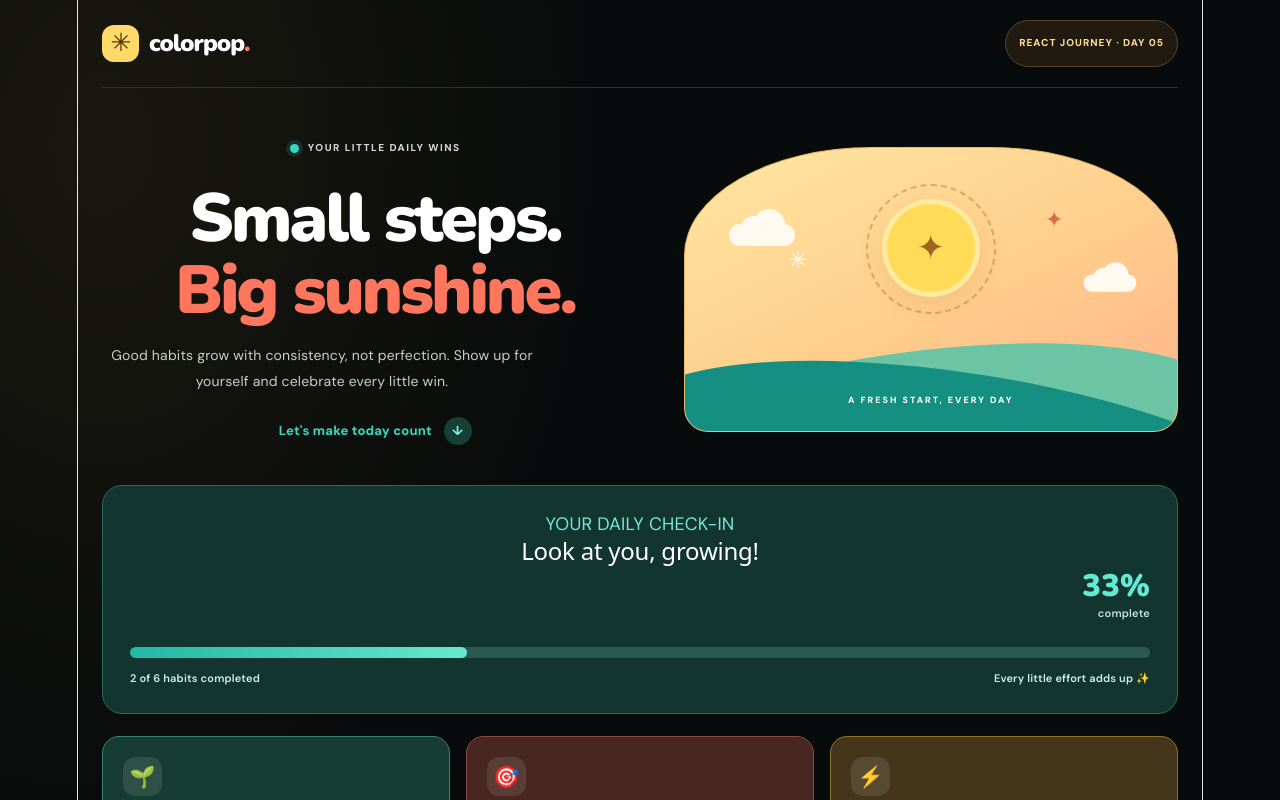
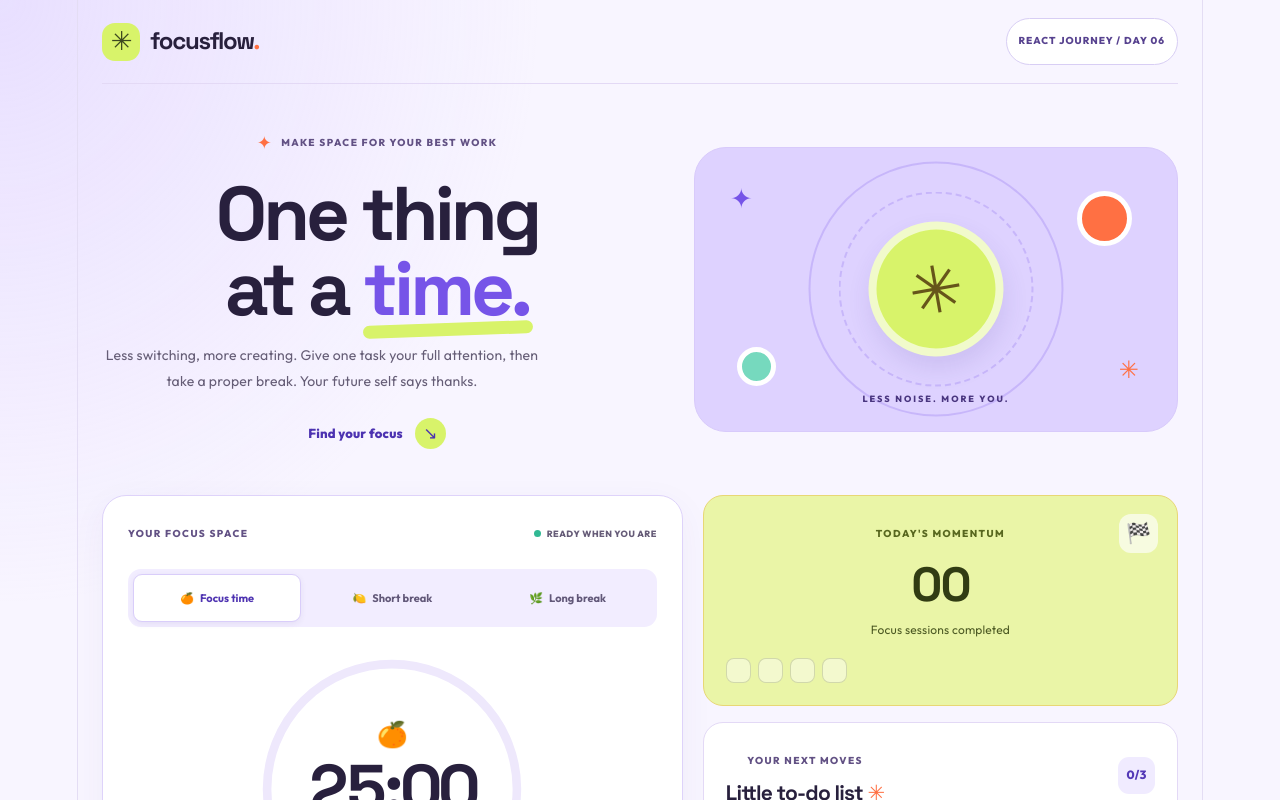
Before and after one commit to CodeWithUsmanOfficial25/React.js-in-30-Days, a React (Vite) app: page / in a window 1280 px wide. Shown: the top 800 px of the page. Built offline with nearby package versions, Linux system fonts and the light colour scheme.

Commit message:
feat: connect Day 6 FocusFlow to the app

```diff
--- a/src/App.jsx
+++ b/src/App.jsx
@@ -1,7 +1,7 @@
-import Day05 from "./days/Day05.jsx";
+import Day06 from "./days/Day06.jsx";
 
 function App() {
-  return <Day05 />;
+  return <Day06 />;
 }
 
 export default App;
```
